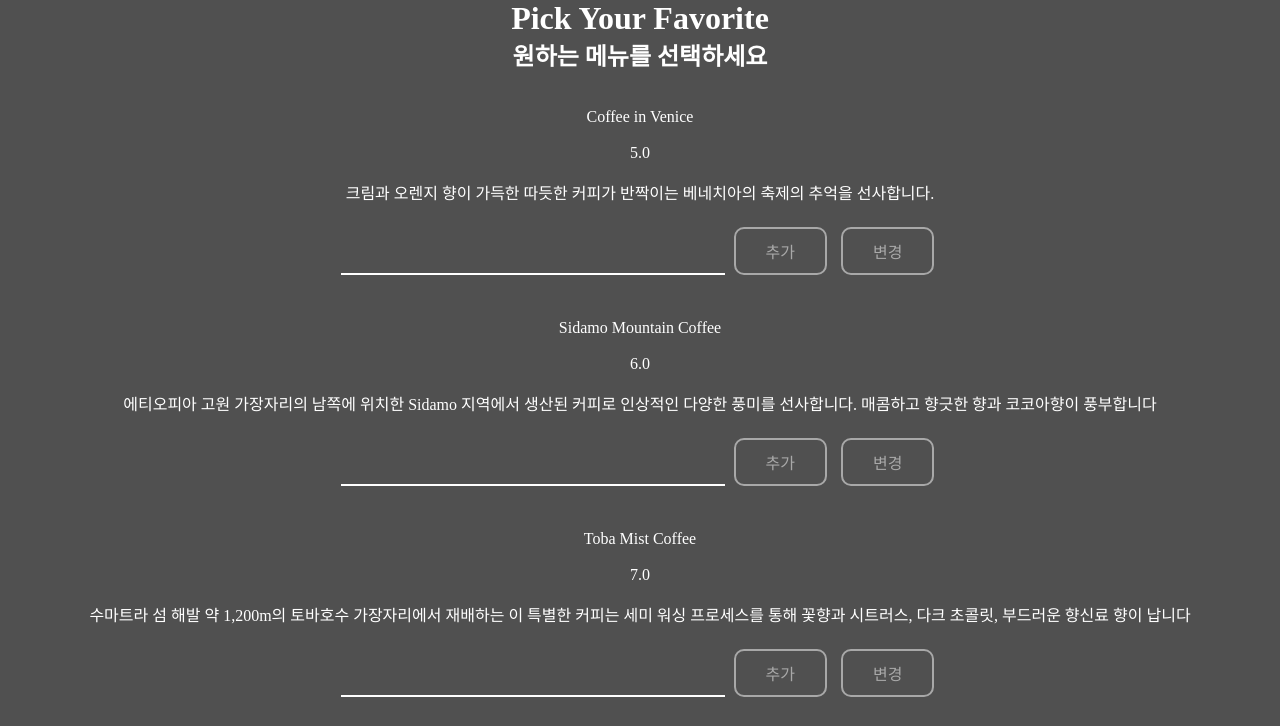
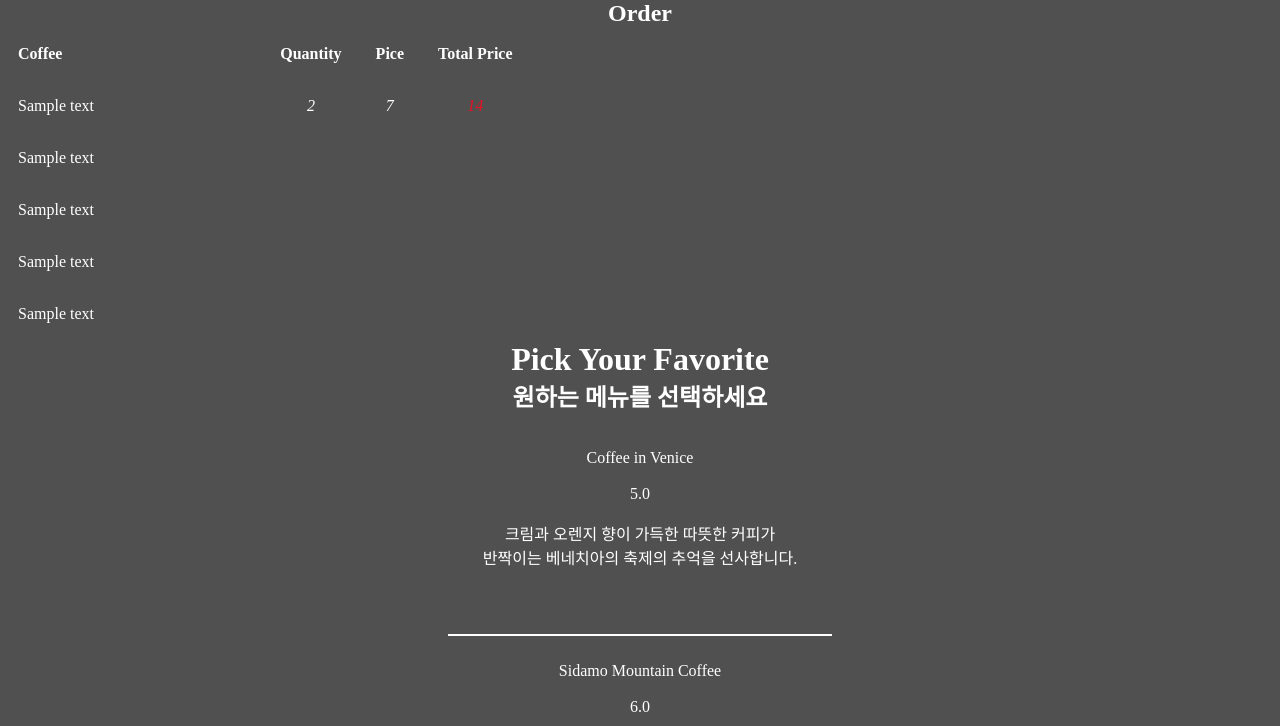
Before and after one commit to Henry-choi426/TeamProject01, a Flask app: page /menupage in a window 1280 px wide. Shown: the top 726 px of the page. Run offline with Flask 2, Linux system fonts and the light colour scheme.

Commit message:
update the menu page

```diff
--- a/templates/01.signUp.html
+++ b/templates/01.signUp.html
@@ -45,6 +45,7 @@
         if (this.readyState == 4 && this.status == 200) {
           msg = JSON.parse(this.responseText)
           alert(msg.result)
+          location.href = "signinpage"
         };
       }
       xhttp.open("post", "signup");
--- a/templates/03.menuSelect.html
+++ b/templates/03.menuSelect.html
@@ -10,9 +10,96 @@
   <link rel="stylesheet" href="{{url_for('static', filename='css/style.css')}}">
   <script src="{{url_for('static', filename='js/script.js')}}"></script>
 
+  <style>
+
+
+    table.right{
+      border-collapse: collapse;
+      border-spacing: 0;
+      width: 50%;
+      border: 1px solid rgb(243, 240, 240);
+    }
+
+    th, td {
+      text-align: center;
+      padding: 16px;
+    }
+
+    th:first-child, td:first-child {
+      text-align: left
+
+    }
+
+    tr:nth-child(even) {
+      background-color: #f2f2f2
+    }
+
+    .fa-Price {
+      color: rgb(15, 15, 15);
+    }
+
+    .fa-Quant {
+      color: rgb(12, 1, 1);
+    }
+    .fa-Total  {
+      color: rgb(235, 16, 34);
+    }
+
+
+
+    </style>
+
+
+
+
 </head>
+<body>
 
-<body>
+  <h2>Order</h2>
+
+  <div style="text-align:right;"></div>
+  <table style ="text-align:right;">
+    <tr>
+      <th style="width:50%">Coffee</th>
+      <th>Quantity</th>
+      <th>Pice</th>
+      <th>Total Price</th>
+
+
+    </tr>
+    <tr>
+      <td>Sample text</td>
+      <td><i class="fa fa-remove">2</i></td>
+      <td><i class="fa fa-check">7</i></td>
+      <td><i class="fa fa-Total">14</i></td>
+    </tr>
+    <tr>
+      <td>Sample text</td>
+      <td><i class="fa fa-check"></i></td>
+      <td><i class="fa fa-check"></i></td>
+      <td><i class="fa fa-Total"></i></td>
+    </tr>
+    <tr>
+      <td>Sample text</td>
+      <td><i class="fa fa-check"></i></td>
+      <td><i class="fa fa-check"></i></td>
+      <td><i class="fa fa-Total"></i></td>
+    </tr>
+    <tr>
+      <td>Sample text</td>
+      <td><i class="fa fa-remove"></i></td>
+      <td><i class="fa fa-check"></i></td>
+      <td><i class="fa fa-Total"></i></td>
+    </tr>
+    <tr>
+      <td>Sample text</td>
+      <td><i class="fa fa-check"></i></td>
+      <td><i class="fa fa-check"></i></td>
+      <td><i class="fa fa-Total"></i></td>
+    </tr>
+  </table>
+</div>
+
 
 <h1>Pick Your Favorite</h1>
 <h2>원하는 메뉴를 선택하세요</h2>
@@ -21,40 +108,42 @@
   <br><br>
   <div id="menuname">Coffee in Venice</div><br>
   <div id="menuprice">5.0</div><br>
-  <div id="menuinfo">크림과 오렌지 향이 가득한 따듯한 커피가 반짝이는 베네치아의 축제의 추억을 선사합니다.</div><br>
+  <div id="menuinfo">크림과 오렌지 향이 가득한 따뜻한 커피가<br>
+    반짝이는 베네치아의 축제의 추억을 선사합니다.</div><br>
   <input type="number" class="form" id="orderquantity1" name="orderquantity" min="0" max="">
-  <button type="button" class="button" id="insertorder" onclick=>추가</button>
-  <button type="button" class="button" id="updateorder" onclick=>변경</button><br>
+
 
   <br><br>
   <div id="menuname">Sidamo Mountain Coffee</div><br>
   <div id="menuprice">6.0</div><br>
-  <div id="menuinfo">에티오피아 고원 가장자리의 남쪽에 위치한 Sidamo 지역에서 생산된 커피로 인상적인 다양한 풍미를 선사합니다. 매콤하고 향긋한 향과 코코아향이 풍부합니다</div><br>
+  <div id="menuinfo">에티오피아 고원 가장자리의 남쪽에 위치한<br>
+    Sidamo 지역에서 생산된 커피로 인상적인<br>
+    다양한 풍미를 선사합니다. 매콤하고 향긋한<br>
+    향과 코코아향이 풍부합니다</div><br>
   <input type="number" class="form" id="orderquantity2" name="orderquantity" min="0" max="">
-  <button type="button" class="button" id="insertorder" onclick=>추가</button>
-  <button type="button" class="button" id="updateorder" onclick=>변경</button><br>
 
   <br><br>
   <div id="menuname">Toba Mist Coffee</div><br>
   <div id="menuprice">7.0</div><br>
-  <div id="menuinfo">수마트라 섬 해발 약 1,200m의 토바호수 가장자리에서 재배하는 이 특별한 커피는 세미 워싱 프로세스를 통해 꽃향과 시트러스, 다크 초콜릿, 부드러운 향신료 향이 납니다
-  </div><br>
+  <div id="menuinfo">수마트라 섬 해발 약 1,200m의 토바호수<br>
+   가장자리에서 재배하는 이 특별한 커피는<br>
+   세미 워싱 프로세스를 통해 꽃향과 시트러스,<br>
+   다크 초콜릿, 부드러운 향신료 향이 납니다</div><br>
   <input type="number" class="form" id="orderquantity3" name="orderquantity" min="0" max="">
-  <button type="button" class="button" id="insertorder" onclick=>추가</button>
-  <button type="button" class="button" id="updateorder" onclick=>변경</button><br>
+
 
   <br><br>
   <div id="menuname">Sweet Mexico Coffee</div><br>
   <div id="menuprice">8.0</div><br>
-  <div id="menuinfo">팟에 계피와 설탕으로 끓인 전통적인 멕시코커피로 특별한 풍미가 전해집니다.</div><br>
+  <div id="menuinfo">팟에 계피와 설탕으로 끓인 전통적인<br>
+    멕시코커피로 특별한 풍미가 전해집니다.</div><br>
   <input type="number" class="form" id="orderquantity4" name="orderquantity" min="0" max="">
-  <button type="button" class="button" id="insertorder" onclick=>추가</button>
-  <button type="button" class="button" id="updateorder" onclick=>변경</button><br>
+
 
 
 <br>
 <div id="totalPrice">결제금액</div>
-  <button type="button" class="button" id="select" onclick="total_price()">주문</button>
+<button type="button" class="button" id="select" onclick=>주문</button>
 <button type="button" class="button" id="cancel" onclick="location.href='/'">취소</button><br>
 <br>
 
@@ -62,60 +151,14 @@
 <button type="button" class="button" id="signoff" onclick="location.href='/logout'">로그아웃</button>
 <button type="button" class="button" id="userinfo" onclick="location.href='/'">회원정보</button>
 
-  <script>
-    function authorize() {
-      const xhttp = new XMLHttpRequest();
-      xhttp.onreadystatechange = function () {
-        if (this.readyState == 4 && this.status == 200) {
-          if (this.responseText == "") {
-            console.log(this.responseText)
-            alert("로그인 상태가 아닙니다. 로그인을 다시 해주세요.")
-            location.href = "signinpage"
-          };
-        };
-      };
-      token = localStorage.getItem("access_token");
-      xhttp.open("POST", "user_only");
-      xhttp.setRequestHeader("Authorization", "Bearer " + token);
-      xhttp.send();
-    }
+</body>
+</html>
 
-    // 메뉴 번호 받아 db에서 데이터 추출
-    function menuselect(menuid) {
-      const xhttp = new XMLHttpRequest();
-      xhttp.onreadystatechange = function () {
-        if (this.readyState == 4 && this.status == 200) {
-          msg = JSON.parse(this.responseText)
-          console.log(msg)
-        };
-      }
-      xhttp.open("post", "signup");
-      xhttp.setRequestHeader("Content-type", "application/x-www-form-urlencoded");
-      queryString = 'menu_id='+menuid
 
-      xhttp.send(queryString);
-    }
+<br>
 
-    // 토큰 확인 후 데이터 확인
-    function total_price() {
-      if (localStorage.getItem("access_token") == null) {
-        alert("로그인 상태가 아닙니다. 로그인을 다시 해주세요.")
-        location.href = "signinpage"
-        return ""
-      }
-      authorize()
-      sessionStorage.clear();
-      var step;
-      for (step = 1; step < 5; step++) {
-        if (document.getElementById("orderquantity" + step).value > 0) {
-          sessionStorage.setItem(step, document.getElementById("orderquantity" + step).value);
-          menuselect(step)
-        };
 
-      }
-    }
-  </script>
+
 
 </body>
-
 </html>
```
Lines whose indentation alone changed are shown as unchanged.
